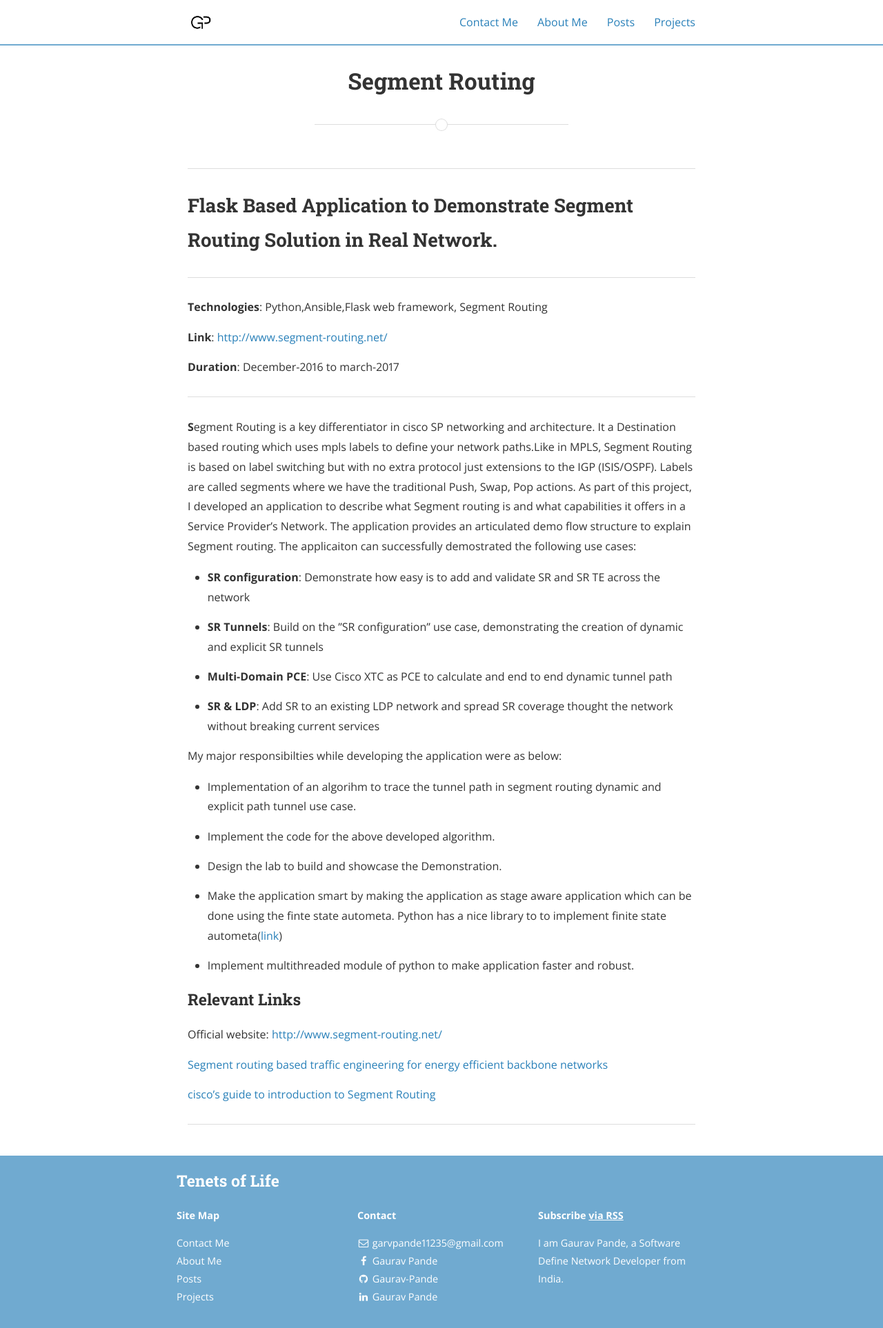
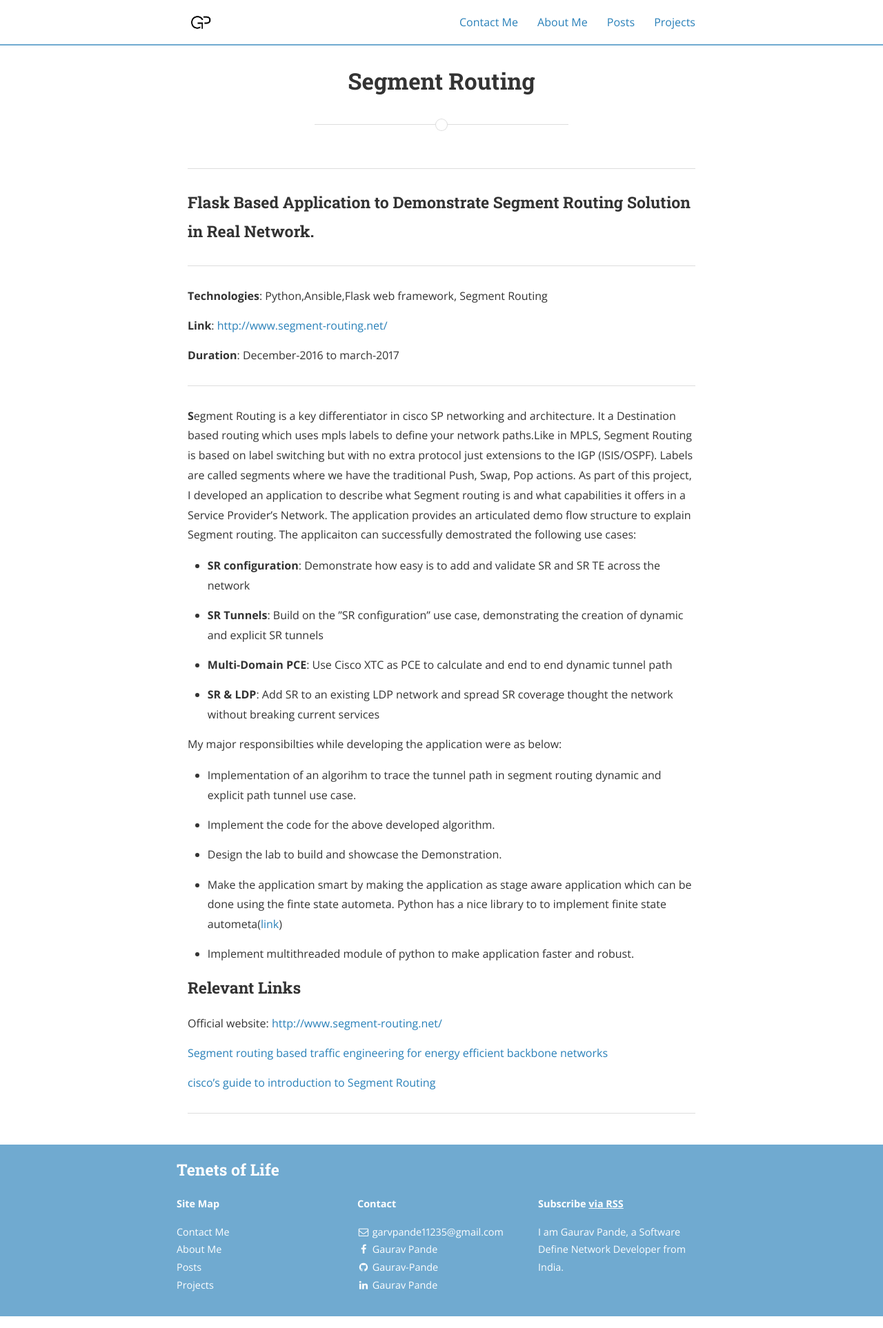
Before and after one commit to Gaurav-Pande/gaurav-pande.github.io, a Jekyll site: the page built from _projects/Segment-routing.md, in a window 1280 px wide. Shown: the whole page at 69% size. Built offline with Jekyll 4.4.1, drawn with Linux system fonts in a browser that asks for light colours; nearby versions of some CDN libraries; a style sheet for code colours, icons or effects is not loaded.

```diff
--- a/_projects/Segment-routing.md
+++ b/_projects/Segment-routing.md
@@ -10,7 +10,7 @@ published: true
 ---
 
 ---
-## Flask Based Application to Demonstrate Segment Routing Solution in Real Network.
+### Flask Based Application to Demonstrate Segment Routing Solution in Real Network.
 ---
 
 **Technologies**: Python,Ansible,Flask web framework, Segment Routing
```
